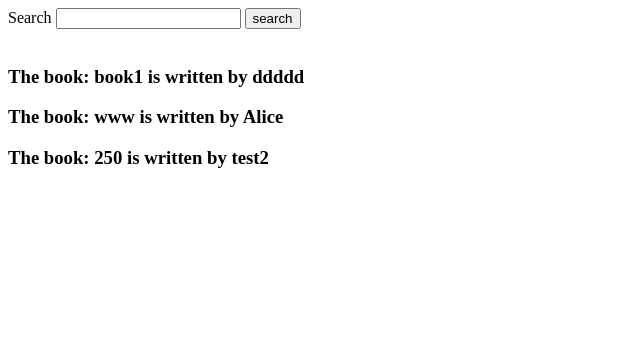
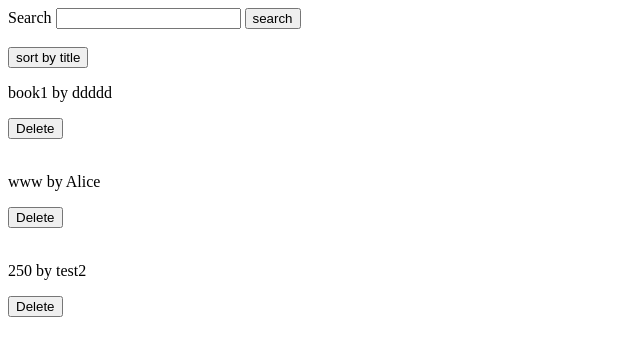
Before and after one commit to johannes-sabagh/Book_Alchemy, a Flask app: page / in a window 1280 px wide. Shown: the top 356 px of the page, without its empty margins (0-640 px from the left). Run offline with Flask 3, Linux system fonts and the light colour scheme.

Commit message:
added sort and created the relationship

```diff
--- a/app.py
+++ b/app.py
@@ -1,11 +1,5 @@
-from operator import contains
-
-from flask import Flask, request, render_template, session
-from flask_sqlalchemy import SQLAlchemy
+from flask import Flask, request, render_template, session, redirect, url_for
 import os
-
-from sqlalchemy.sql.compiler import ilike_case_insensitive
-
 from data_models import db, Author, Book
 
 
@@ -16,21 +10,36 @@ app.config['SQLALCHEMY_DATABASE_URI'] = f"sqlite:///{os.path.join(basedir, 'data
 
 db.init_app(app)
 
+def fetch_books_and_authors():
+  books = db.session.query(Book, Author) \
+    .join(Author, Book.author_id == Author.id) \
+    .all()
+  return books
 
 @app.route('/')
 def home():
-  books = db.session.query(Book) \
+  books = fetch_books_and_authors()
+  return render_template('home.html', books=books)
+
+
+@app.route('/sort_by_title', methods=['post'])
+def sort():
+  books = db.session.query(Book, Author) \
+    .join(Author, Book.author_id == Author.id) \
+    .order_by(Book.title) \
     .all()
-  authors = db.session.query(Author)\
-    .all()
-  return render_template('home.html', books=books, authors=authors)
+  return render_template('home.html', books=books)
+
 
 @app.route('/search', methods=['POST'])
 def search():
   to_find = request.form.get('search')
   books = db.session.query(Book) \
     .filter(Book.title.contains(to_find)) \
+    .join(Author, Book.author_id == Author.id) \
     .all()
+  if not books:
+    return render_template("search.html", msg="no books found")
   return render_template('search.html', books=books)
 
 
@@ -77,6 +86,17 @@ def add_book():
 
 
 
+@app.route('/book/<int:book_id>/delete', methods=['post'])
+def delete_book(book_id):
+  db.session.query(Book) \
+    .filter(Book.id==book_id) \
+    .delete()
+  db.session.commit()
+  return redirect(url_for('home'))
+
+
+
+
 if __name__ == "__main__":
     app.run(host="127.0.0.1", port=5000, debug=True)
 
--- a/templates/home.html
+++ b/templates/home.html
@@ -11,15 +11,16 @@
   <input type="text" name="search" id="search">
   <input type="submit" value="search">
 </form><br>
-    {% for book in books %}
-    <div> <h3>The book: {{ book.title }} is written by
-      {% for author in authors %}
-      {% if author.id == book.author_id %}
-      {{author.name}}</h3>
-      {% endif %}
-      {% endfor %}
-    </div>
+<form action="/sort_by_title" name="by_title" method="post">
+    <input value="sort by title" type="submit">
+</form>
+    {% for book, author in books %}
+    <p>{{ book.title }} by {{ author.name }}</p>
+    <form method="post" action="/book/{{book.id}}/delete">
+        <input value="Delete" type="submit">
+    </form><br>
     {% endfor %}
+  <br>
 
   </body>
 </html>
--- a/templates/search.html
+++ b/templates/search.html
@@ -5,6 +5,9 @@
     <title>Search results</title>
 </head>
 <body>
+{% if msg %}
+{{msg}}
+{% endif %}
 books
 {% for book in books %}
 {{book.title}}
```
Also changed, not shown: data/library.sqlite.
